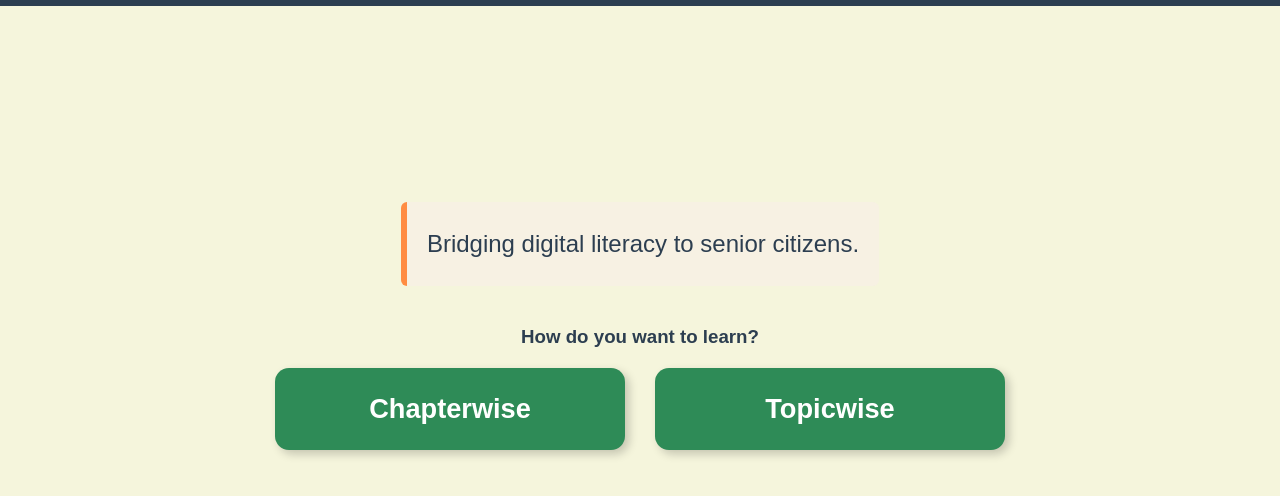
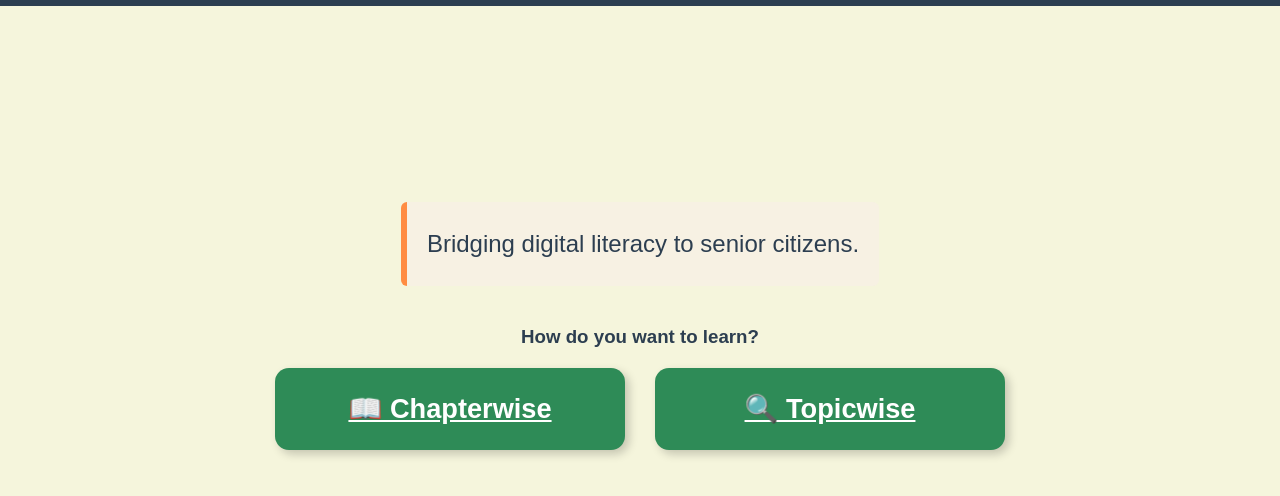
Before and after one commit to prashantjain2718/MitraYug, a plain HTML site: page index.html in a window 1280 px wide. Shown: the part 82-578 px from the top of the page. Drawn offline with nearby package versions, Linux system fonts and the light colour scheme.

Commit message:
Update index.html

```diff
--- a/index.html
+++ b/index.html
@@ -28,9 +28,10 @@
         <div class="content">
             <h3>How do you want to learn?</h3>
             <div class="buttons">
-                <div class="button">Chapterwise</div>
-                <div class="button">Topicwise</div>
+                <a href="chapters.html" class="button">📖 Chapterwise</a>
+                <a href="topics.html" class="button">🔍 Topicwise</a>
             </div>
+
         </div>
     </main>
 </body>
```
